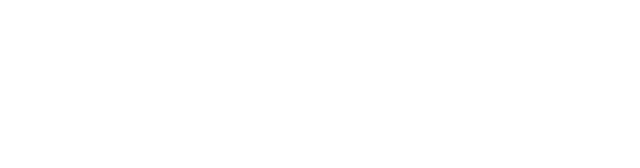
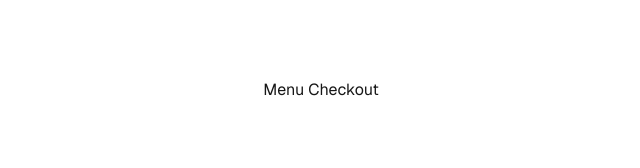
Before and after one commit to pashabitz/menu-checkout, a Next.js app: page / in a window 1280 px wide. Shown: the top 168 px of the page, without its empty margins (319-959 px from the left). Built offline with nearby package versions, Linux system fonts and the light colour scheme.

Commit message:
fix lint errors

```diff
--- a/app/api/categories/route.ts
+++ b/app/api/categories/route.ts
@@ -1,5 +1,5 @@
-const fs = require("fs");
-export async function GET(request: Request) {
+import fs from "fs";
+export async function GET() {
     const menu = JSON.parse(fs.readFileSync("data/menu.json", "utf8"));
     return new Response(JSON.stringify(menu.categories));
 }
--- a/app/layout.tsx
+++ b/app/layout.tsx
@@ -1,5 +1,4 @@
 "use client";
-import type { Metadata } from "next";
 import { Geist, Geist_Mono } from "next/font/google";
 import { QueryClient, QueryClientProvider } from "react-query";
 import "./globals.css";
--- a/app/page.tsx
+++ b/app/page.tsx
@@ -1,5 +1,4 @@
 "use client";
-import Image from "next/image";
 import { useQuery } from "react-query";
 
 function Categories() {
@@ -25,6 +24,7 @@
 export default function Home() {
   return (
     <div className="grid grid-rows-[20px_1fr_20px] items-center justify-items-center min-h-screen p-8 pb-20 gap-16 sm:p-20 font-[family-name:var(--font-geist-sans)]">
+      <header className="row-start-1 flex gap-6 items-center">Menu Checkout</header>
       <main className="flex flex-col gap-8 row-start-2 items-center sm:items-start">
        Hello World
         <Categories />
```
